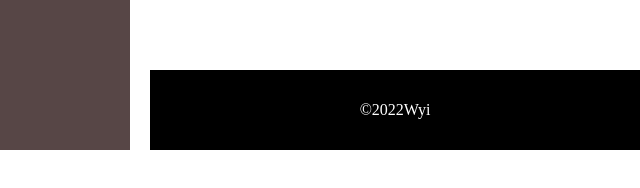
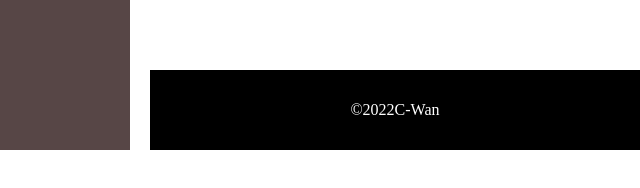
Before and after one commit to Cw-an/CSS, a plain HTML site: page grid/index.html in a window 1280 px wide. Shown: the part 348-536 px from the top of the page, 640-1280 px from the left. Drawn offline with Linux system fonts and the light colour scheme.

Commit message:
修改grid-html

```diff
--- a/grid/index.html
+++ b/grid/index.html
@@ -21,7 +21,7 @@
         </header>
         <main></main>
         <footer>
-            <p>&copy;2022Wyi</p>
+            <p>&copy;2022C-Wan</p>
         </footer>
     </div>
 </body>
```
